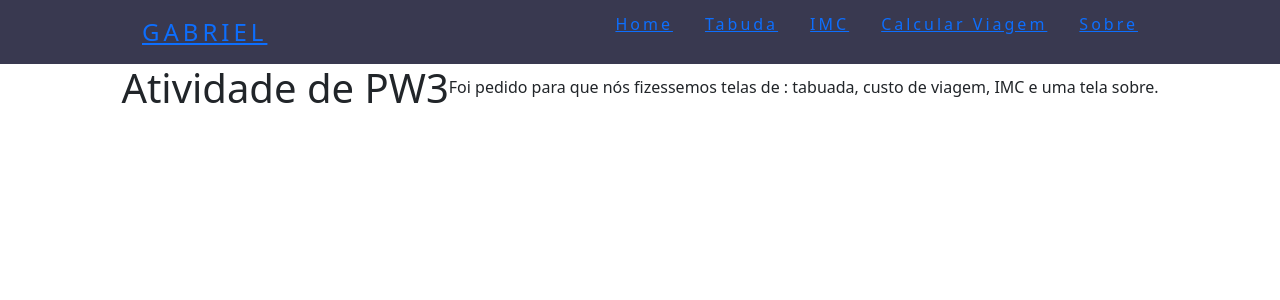
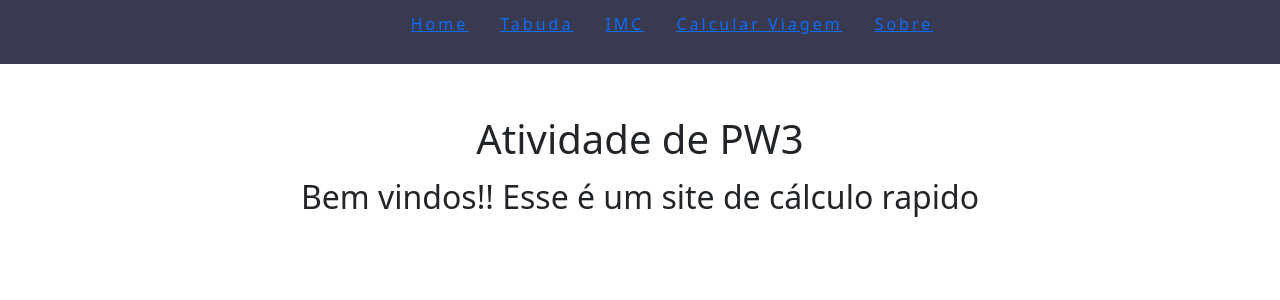
Before and after one commit to GabrielAlesiunas/AtividadePW3pages, a PHP site: page /?page=1 in a window 1280 px wide. Shown: the top 300 px of the page. Run offline with PHP 8.4, Linux system fonts and the light colour scheme.

Commit message:
Atividade Finalizada

```diff
--- a/index.php
+++ b/index.php
@@ -11,7 +11,6 @@
 
 <header>
       <nav>
-        <a class="logo" href="/">Gabriel</a>
         <div class="mobile-menu">
           <div class="line1"></div>
           <div class="line2"></div>
--- a/page/home.php
+++ b/page/home.php
@@ -9,8 +9,8 @@
 </head>
 <body>
     <div class="home">
-        <h1 >Atividade de PW3</h1>
-        <h6>Foi pedido para que nós fizessemos telas de : tabuada, custo de viagem, IMC e uma tela sobre. </h6>
+        <h1 class="titulo" >Atividade de PW3</h1>
+        <h2 class="titulo">Bem vindos!! Esse é um site de cálculo rapido</h2>
     </div>
 
 <script src="https://cdn.jsdelivr.net/npm/@popperjs/core@2.11.6/dist/umd/popper.min.js" integrity="sha384-oBqDVmMz9ATKxIep9tiCxS/Z9fNfEXiDAYTujMAeBAsjFuCZSmKbSSUnQlmh/jp3" crossorigin="anonymous"></script>
--- a/page/sobre.php
+++ b/page/sobre.php
@@ -8,7 +8,10 @@
     <title>Sobre</title>
 </head>
 <body>
-<h1>PÁGINA Sobre</h1>
+    <div class="home">
+        <h1 class="titulo" >Atividade desenvolvida por:</h1>
+        <h2 class="titulo">Gabriel Alesiunas e Guilherme Sucigan</h2>
+    </div>
 
 <script src="https://cdn.jsdelivr.net/npm/@popperjs/core@2.11.6/dist/umd/popper.min.js" integrity="sha384-oBqDVmMz9ATKxIep9tiCxS/Z9fNfEXiDAYTujMAeBAsjFuCZSmKbSSUnQlmh/jp3" crossorigin="anonymous"></script>
 <script src="https://cdn.jsdelivr.net/npm/bootstrap@5.3.0-alpha1/dist/js/bootstrap.min.js" integrity="sha384-mQ93GR66B00ZXjt0YO5KlohRA5SY2XofN4zfuZxLkoj1gXtW8ANNCe9d5Y3eG5eD" crossorigin="anonymous"></script>
--- a/style.css
+++ b/style.css
@@ -1,7 +1,11 @@
   .home {
-    display: flex;
-    justify-content: center;
-    align-items: center;
+    margin: 50px auto 10px;
+
+  }
+
+  .titulo{
+    text-align: center;
+    line-height: 50px;
   }
 
 * {
```
